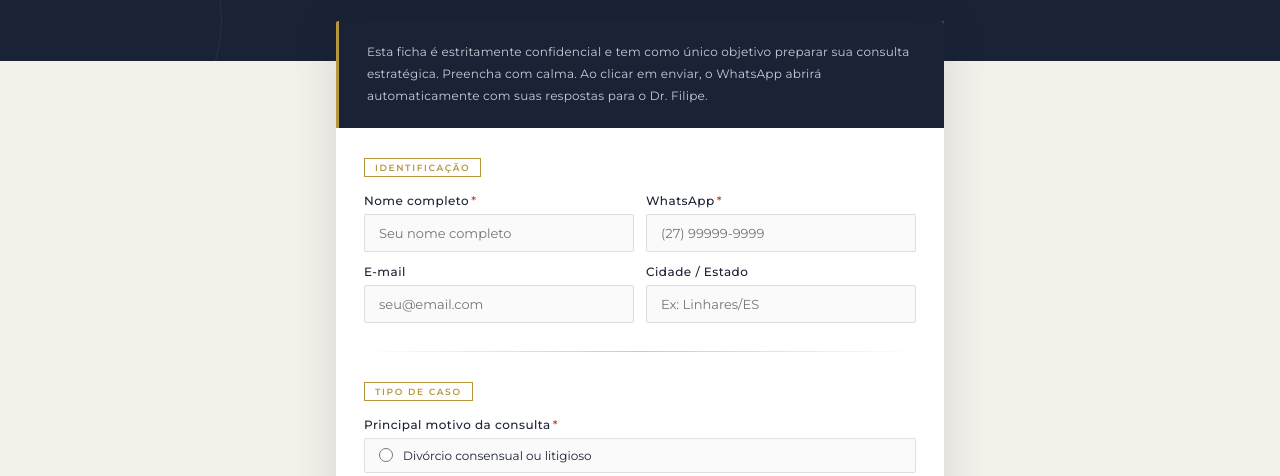
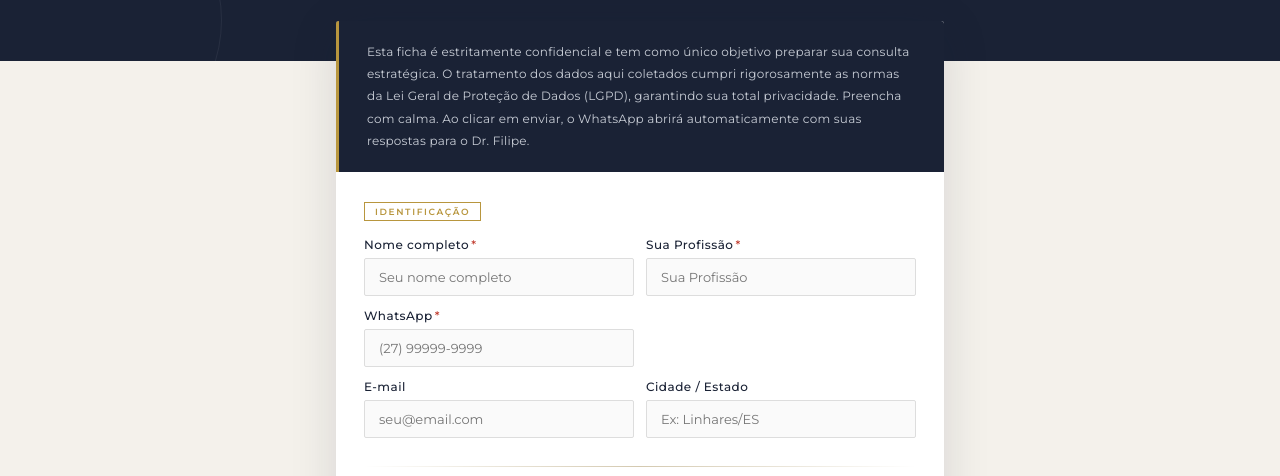
Before and after one commit to drfilipeferreirasantana/ficha_preconsulta_filipe_ferreira, a plain HTML site: page index.html in a window 1280 px wide. Shown: the part 261-737 px from the top of the page. Drawn offline with nearby package versions, Linux system fonts and the light colour scheme.

Commit message:
Update index.html
LGPD  e Profissão

```diff
--- a/index.html
+++ b/index.html
@@ -91,7 +91,7 @@ input:focus,textarea:focus{border-color:#b8963e;background:#fff}
 <div class="wrap">
   <div class="card">
     <div class="card-intro">
-      <p>Esta ficha é estritamente confidencial e tem como único objetivo preparar sua consulta estratégica. Preencha com calma. Ao clicar em enviar, o WhatsApp abrirá automaticamente com suas respostas para o Dr. Filipe.</p>
+      <p>Esta ficha é estritamente confidencial e tem como único objetivo preparar sua consulta estratégica. O tratamento dos dados aqui coletados cumpri rigorosamente as normas da Lei Geral de Proteção de Dados (LGPD), garantindo sua total privacidade. Preencha com calma. Ao clicar em enviar, o WhatsApp abrirá automaticamente com suas respostas para o Dr. Filipe.</p>
     </div>
     <div class="body">
 
@@ -99,6 +99,7 @@ input:focus,textarea:focus{border-color:#b8963e;background:#fff}
         <div class="tag">Identificação</div>
         <div class="g2">
           <div><label class="lbl">Nome completo<span class="req">*</span></label><input type="text" id="nome" placeholder="Seu nome completo"></div>
+           <div><label class="lbl">Sua Profissão<span class="req">*</span></label><input type="text" id="profissão" placeholder="Sua Profissão"></div>
           <div><label class="lbl">WhatsApp<span class="req">*</span></label><input type="tel" id="tel" placeholder="(27) 99999-9999"></div>
         </div>
         <div class="g2">
```
